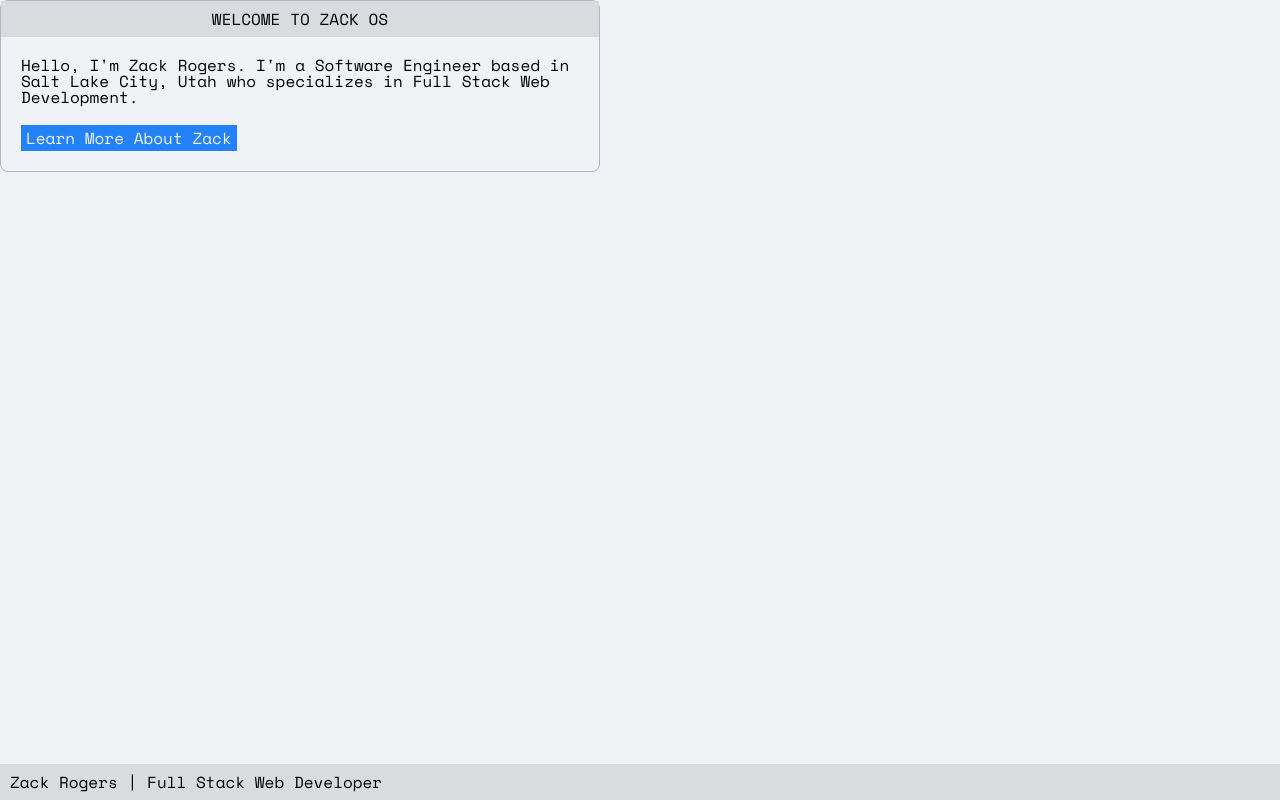
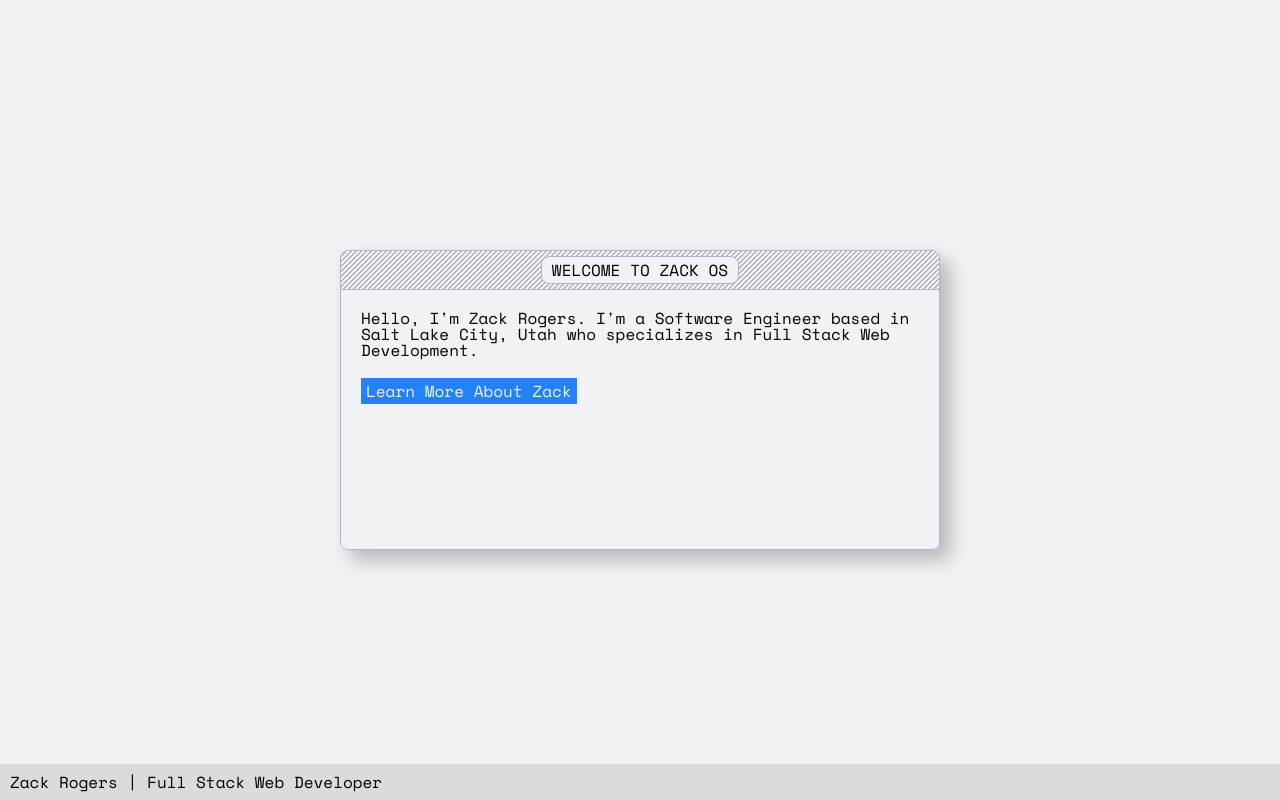
Before and after one commit to zackrogerst/portfolio, a React (Vite) app: page / in a window 1280 px wide. Built offline with nearby package versions, Linux system fonts and the light colour scheme.

Commit message:
added resize

```diff
--- a/package.json
+++ b/package.json
@@ -11,6 +11,7 @@
 		"format": "npx prettier --write ."
 	},
 	"dependencies": {
+		"re-resizable": "^6.9.11",
 		"react": "^18.2.0",
 		"react-dom": "^18.2.0",
 		"react-draggable": "^4.4.6"
--- a/src/App.tsx
+++ b/src/App.tsx
@@ -6,7 +6,16 @@ import Dialog from "./Components/Dialog/Dialog";
 function App() {
 	return (
 		<>
-			<main style={{ height: "100vh", position: "relative" }}>
+			<main
+				style={{
+					height: "100vh",
+					position: "relative",
+					display: "flex",
+					justifyContent: "center",
+					alignItems: "center",
+					overflow: "hidden"
+				}}
+			>
 				<Dialog headerText="Welcome To Zack OS" zIndex={1}>
 					<p>
 						Hello, I'm Zack Rogers. I'm a Software Engineer based in Salt Lake City,
--- a/src/Components/Dialog/Dialog.tsx
+++ b/src/Components/Dialog/Dialog.tsx
@@ -1,5 +1,7 @@
 import { ReactNode, FC } from "react";
 import Draggable from "react-draggable";
+import { Resizable } from "re-resizable";
+
 import "./dialog.css";
 
 interface DialogProps {
@@ -8,10 +10,27 @@ interface DialogProps {
 	children?: ReactNode;
 }
 
+const enable = {
+	top: false,
+	right: true,
+	bottom: true,
+	left: true,
+	topRight: false,
+	bottomRight: true,
+	bottomLeft: true,
+	topLeft: false
+};
+
 const Dialog: FC<DialogProps> = ({ headerText, zIndex, children }) => {
 	return (
-		<Draggable handle="strong" bounds="parent">
-			<div className="dialog-container" style={{ zIndex: zIndex }}>
+		<Draggable handle="strong" bounds="html">
+			<Resizable
+				bounds={"window"}
+				enable={enable}
+				className="dialog-container"
+				defaultSize={{ width: 600, height: "auto" }}
+			>
+				<div style={{ zIndex: zIndex }}>
 					<strong className="cursor">
 						<div className="dialog-header">
 							<h3>{headerText}</h3>
@@ -19,6 +38,7 @@ const Dialog: FC<DialogProps> = ({ headerText, zIndex, children }) => {
 					</strong>
 					<div className="dialog-content">{children}</div>
 				</div>
+			</Resizable>
 		</Draggable>
 	);
 };
--- a/src/Components/Dialog/dialog.css
+++ b/src/Components/Dialog/dialog.css
@@ -1,9 +1,16 @@
 .dialog-container {
-	width: 100%;
-	max-width: 600px;
-	border-radius: 8px;
-	border: 1px solid var(--light-grey);
+	position: fixed;
+	border-radius: var(--border-radius);
+	border: var(--thinnest-border);
 	background-color: var(--lightest-grey);
+	min-width: min-content;
+	min-height: 300px;
+	overflow: hidden;
+	overflow-y: scroll;
+	box-shadow: 5px;
+	-webkit-box-shadow: 10px 10px 20px 0px rgba(0, 0, 0, 0.25);
+	-moz-box-shadow: 10px 10px 20px 0px rgba(0, 0, 0, 0.25);
+	box-shadow: 10px 10px 20px 0px rgba(0, 0, 0, 0.25);
 }
 
 .dialog-header {
@@ -11,8 +18,27 @@
 	justify-content: center;
 	align-items: center;
 	width: 100%;
-	background-color: var(--lighter-grey);
-	padding: var(--extra-small-space);
+	padding: var(--tiny-space) var(--small-space);
+	position: sticky;
+	top: 0;
+	left: 0;
+	background: repeating-linear-gradient(
+		135deg,
+		var(--light-grey),
+		var(--light-grey) 1px,
+		transparent 0,
+		transparent 50%
+	);
+	background-size: 5px 5px;
+	border-bottom: var(--thinnest-border);
+	text-wrap: nowrap;
+}
+
+.dialog-header h3 {
+	background-color: var(--lightest-grey);
+	padding: var(--tiny-space) var(--extra-small-space);
+	border: var(--thinnest-border);
+	border-radius: var(--border-radius);
 }
 
 .cursor {
--- a/src/app.css
+++ b/src/app.css
@@ -144,6 +144,10 @@ table {
 	--medium-space: 50px;
 	--large-space: 80px;
 	--extra-large-space: 120px;
+
+	/* BORDER VARS */
+	--thinnest-border: 1px solid var(--light-grey);
+	--border-radius: 8px;
 }
 
 button {
@@ -180,3 +184,12 @@ h6 {
 	padding: 0;
 	margin: 0;
 }
+
+main {
+	height: 100vh;
+	position: relative;
+	display: flex;
+	justify-content: center;
+	align-items: center;
+	overflow: hidden;
+}
```
Also changed, not shown: 2 other files (tests, documents, lock files or other folders). Lines whose indentation alone changed are shown as unchanged.
